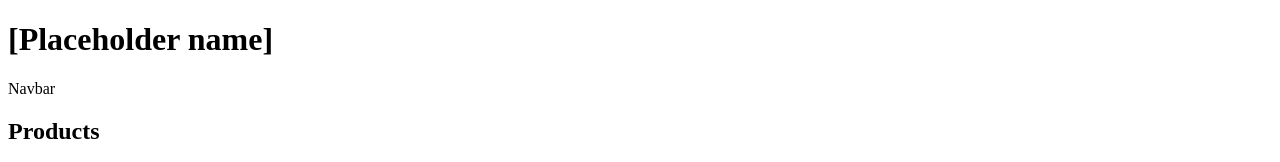
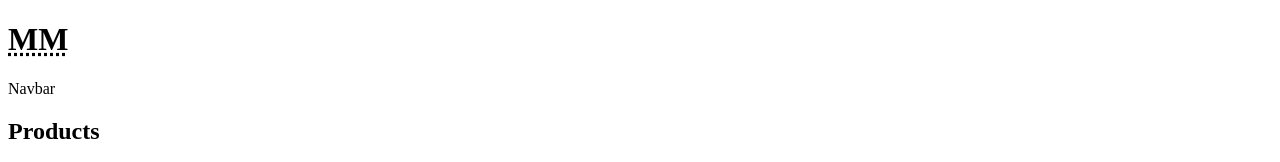
Before and after one commit to RaymondHoogervorst/WebTechnology-Lab81, a plain HTML site: page index.html in a window 1280 px wide. Shown: the top 162 px of the page. Drawn offline with Linux system fonts and the light colour scheme.

Commit message:
Update index.html

```diff
--- a/index.html
+++ b/index.html
@@ -2,12 +2,12 @@
 <html lang="en">
    <head>
       <meta charset="UTF-8">
-      <title>[Placeholder name]</title>
+      <title>"Max Market"</title>
       <link rel="stylesheet" href="style.css">
    </head>
    <body>
       <header>
-         <h1>[Placeholder name]</h1>
+         <h1><abbr title="Max Market">MM</abbr></h1>
          <nav>
             Navbar
          </nav>
```
